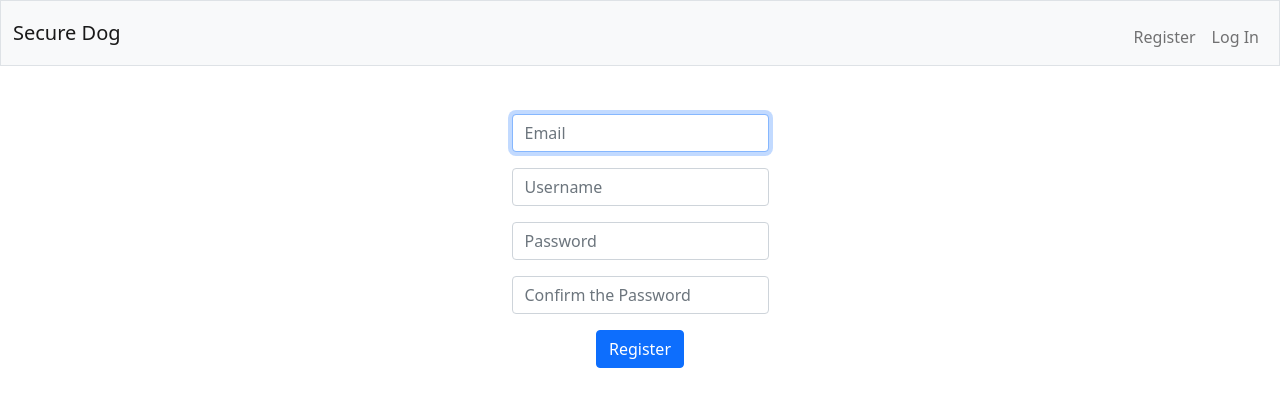
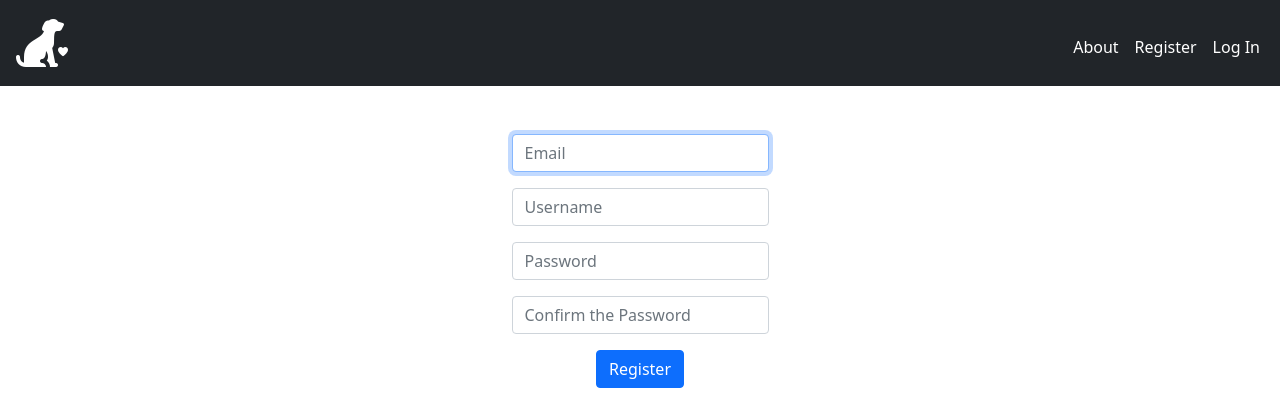
Before and after one commit to panacotar/secure-dog, a Flask app: page /register in a window 1280 px wide. Shown: the top 418 px of the page. Run offline with Flask 2, Linux system fonts and the light colour scheme; some libraries are stand-ins or nearby versions.

Commit message:
Modify navbar

```diff
--- a/templates/layout.html
+++ b/templates/layout.html
@@ -12,33 +12,33 @@
         <script crossorigin="anonymous" src="https://cdn.jsdelivr.net/npm/bootstrap@5.1.3/dist/js/bootstrap.bundle.min.js" integrity="sha384-ka7Sk0Gln4gmtz2MlQnikT1wXgYsOg+OMhuP+IlRH9sENBO0LRn5q+8nbTov4+1p"></script>
 
         <!-- https://favicon.io/emoji-favicons/money-bag/ -->
-        <link href="/static/favicon.ico" rel="icon">
+        <link href="/static/images/favicon.ico" rel="icon">
 
-        <link href="/static/styles.css" rel="stylesheet">
+        <link href="/static/css/styles.css" rel="stylesheet">
 
         <title>Secure Dog: {% block title %}{% endblock %}</title>
 
     </head>
 
     <body>
-        <nav class="bg-light border navbar navbar-expand-md navbar-light">
+        <nav class="navbar navbar-expand-md navbar-dark bg-dark">
             <div class="container-fluid">
-                <a class="navbar-brand" href="/"><span class="red">Secure Dog</span></a>
-                <button aria-controls="navbar" aria-expanded="false" aria-label="Toggle navigation" class="navbar-toggler" data-bs-target="#navbar" data-bs-toggle="collapse" type="button">
+              <a class="navbar-brand" href="/">
+                <img src="{{ url_for('static', filename='images/logo.png') }}" alt="sit down dog logo" id="logo-nav">
+              </a>
+              <button class="navbar-toggler" type="button" data-bs-toggle="collapse" data-bs-target="#navbar" aria-controls="navbar" aria-expanded="false" aria-label="Toggle navigation">
                 <span class="navbar-toggler-icon"></span>
               </button>
               <div class="collapse navbar-collapse" id="navbar">
                 {% if session["user_id"] %}
-                        <ul class="navbar-nav me-auto mt-2">
-                            <li class="nav-item"><a class="nav-link" href="/">Home</a></li>
-                        </ul>
-                        <ul class="navbar-nav ms-auto mt-2">
+                    <ul class="navbar-nav ms-auto mt-2 align-items-center">
                         <li class="nav-item"><a class="nav-link" href="/logout">Log Out</a></li>
                     </ul>
                 {% else %}
-                        <ul class="navbar-nav ms-auto mt-2">
-                            <li class="nav-item"><a class="nav-link" href="/register">Register</a></li>
-                            <li class="nav-item"><a class="nav-link" href="/login">Log In</a></li>
+                    <ul class="navbar-nav ms-auto mt-2 align-items-center">
+                        <li class="nav-item"><a class="nav-link active" href="/about">About</a></li>
+                        <li class="nav-item"><a class="nav-link active" href="/register">Register</a></li>
+                        <li class="nav-item"><a class="nav-link active" href="/login">Log In</a></li>
                     </ul>
                 {% endif %}
               </div>
```
Lines whose indentation alone changed are shown as unchanged.
